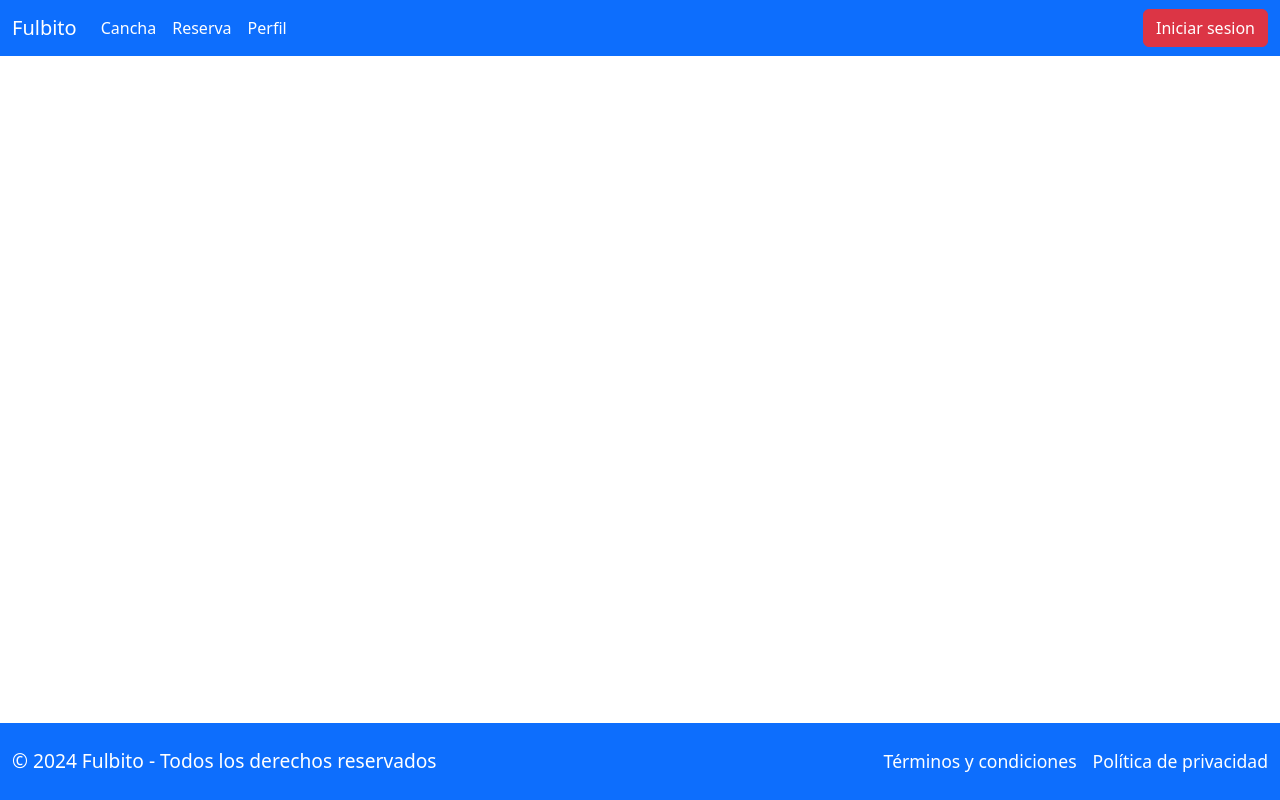
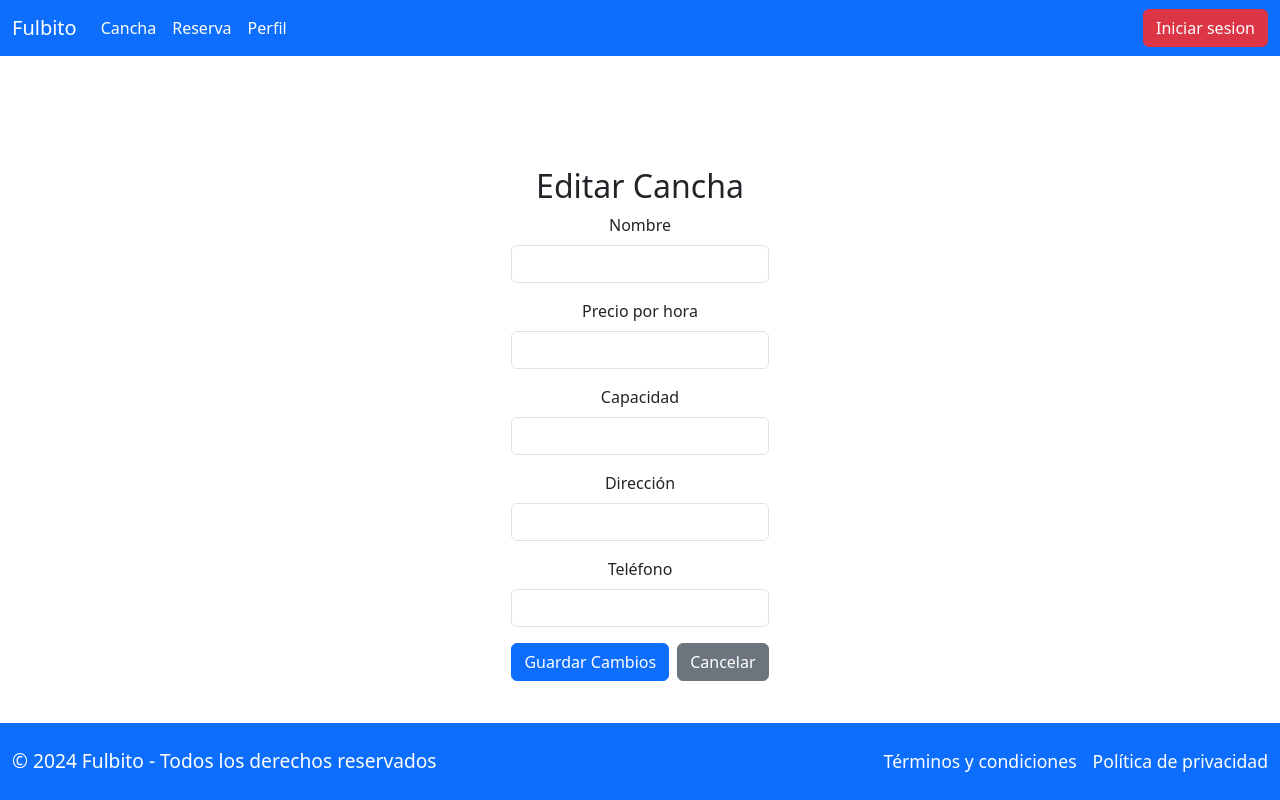
Before and after one commit to FrancoJarc/Fulbito, a React (Vite) app: page /editar/1 in a window 1280 px wide. Built offline with nearby package versions, Linux system fonts and the light colour scheme.

Commit message:
Frontend termiando

```diff
--- a/src/components/reserva/ReservaDueño.jsx
+++ b/src/components/reserva/ReservaDueño.jsx
@@ -1,6 +1,7 @@
 import { useEffect, useState } from "react";
 import { useNavigate } from "react-router-dom";
 import { useAuth } from "../../context/AuthContext";
+import { toast } from "react-toastify";
 
 
 export function ReservaDueño() {
@@ -50,7 +51,7 @@ export function ReservaDueño() {
         });
 
         if (response.ok) {
-            alert("Cancha registrada exitosamente");
+            toast.success("Cancha registrada");
             navigate("/cancha");
         } else {
             alert("Hubo un error al registrar la cancha.");
--- a/src/pages/cancha/Cancha.jsx
+++ b/src/pages/cancha/Cancha.jsx
@@ -38,6 +38,11 @@ export function Cancha() {
         }
     }, [user, token]);
 
+
+    const handleDeleteCancha = (id) => {
+        setCanchas((prevCanchas) => prevCanchas.filter((cancha) => cancha.id !== id));
+    };
+
     return (
         <>
 
@@ -51,12 +56,15 @@ export function Cancha() {
                             key={cancha.id}
                             id={cancha.id}
                             nombre={cancha.nombre}
-                            precio={cancha.precio}
+                            precio_hora={cancha.precio_hora}
                             capacidad={cancha.capacidad}
                             calle={cancha.calle}
                             telefono={cancha.telefono}
                             rol={user.rol}
                             userId={user.id}
+                            canchaUserId={cancha.id_usuario}
+                            token={token}
+                            onDelete={handleDeleteCancha}
                         />
                     ))}
                 </div>
--- a/src/pages/cancha/Card/Card.jsx
+++ b/src/pages/cancha/Card/Card.jsx
@@ -1,13 +1,54 @@
 import { useState } from "react";
 import { toast } from "react-toastify";
 import { useNavigate } from "react-router-dom";
+import { useModal } from "../../../context/ModalContext";
 
 export function Card(props) {
     const navigate = useNavigate();
+     const { openModal } = useModal();
 
     const handleReservar = () => {
         if (props.rol === "jugador") {
-            navigate("/reservas", { state: { canchaId: props.id, userId: props.userId } });        }
+            navigate("/reservas", { state: { canchaId: props.id, userId: props.userId } });
+        }
+    };
+
+    const handleEditar = () => {
+        const { id, nombre, precio_hora, capacidad, calle, telefono, token } = props;
+
+        navigate(`/editar/${id}`, {
+            state: {
+                cancha: { id, nombre, precio_hora, capacidad, calle, telefono, token }
+            }
+        });;
+    };
+
+    const handleEliminar = async () => {
+        const isConfirmed = await openModal({
+            title: "Eliminar cancha",
+            text: "¿Estás seguro que deseas eliminar esta cancha?",
+        });
+
+        if (!isConfirmed) return;
+
+        try {
+            const response = await fetch(`http://localhost:5000/api/canchas/${props.id}`, {
+                method: "DELETE",
+                headers: {
+                    "Authorization": `Bearer ${props.token}`
+                }
+            });
+
+            if (response.ok) {
+                toast.success("Cancha eliminada correctamente");
+                props.onDelete(props.id);
+            } else {
+                toast.error("Hubo un error al eliminar la cancha");
+            }
+        } catch (error) {
+            toast.error("Error al conectar con el servidor");
+        }
+
     };
 
     return (
@@ -17,7 +58,7 @@ export function Card(props) {
                     <b>{props.nombre}</b>
                 </div>
                 <div className="card-body">
-                    <p className="card-text"><b>Precio por hora:</b> {props.precio} </p >
+                    <p className="card-text"><b>Precio por hora:</b> {props.precio_hora}</p>
                     <p className="card-text"><b>Capacidad:</b> {props.capacidad}</p>
                     <p className="card-text"><b>Dirección:</b> {props.calle}</p>
                     <p className="card-text"><b>Teléfono:</b> {props.telefono}</p>
@@ -28,9 +69,19 @@ export function Card(props) {
                             Reservar ahora
                         </button>
                     )}
+
+                    {props.rol === "dueno" && props.userId === props.canchaUserId && (
+                        <>
+                            <button onClick={handleEditar} className="btn btn-warning me-2">
+                                Editar
+                            </button>
+                            <button onClick={handleEliminar} className="btn btn-danger">
+                                Eliminar
+                            </button>
+                        </>
+                    )}
                 </div>
             </div>
-
         </>
     )
 }
--- /dev/null
+++ b/src/pages/cancha/EditarCancha.jsx
@@ -0,0 +1,129 @@
+import { useState, useEffect } from "react";
+import { useNavigate, useLocation } from "react-router-dom";
+import { toast } from "react-toastify";
+import { useAuth } from "../../context/AuthContext";
+
+export function EditarCancha() {
+    const navigate = useNavigate();
+    const location = useLocation();
+    const { user, token } = useAuth();
+    const { cancha } = location.state || {};
+
+    // Inicializa con valores vacíos por defecto
+    const [nombre, setNombre] = useState(cancha?.nombre || "");
+    const [precio_hora, setPrecio] = useState(cancha?.precio_hora || "");
+    const [capacidad, setCapacidad] = useState(cancha?.capacidad || "");
+    const [calle, setCalle] = useState(cancha?.calle || "");
+    const [telefono, setTelefono] = useState(cancha?.telefono || "");
+
+    useEffect(() => {
+        // Solo actualiza si `cancha` tiene valores
+        if (cancha) {
+            setNombre(cancha.nombre);
+            setPrecio(cancha.precio_hora);
+            setCapacidad(cancha.capacidad);
+            setCalle(cancha.calle);
+            setTelefono(cancha.telefono);
+        }
+    }, [cancha]);
+
+    const handleSubmit = async (e) => {
+        e.preventDefault();
+
+        try {
+            const response = await fetch(`http://localhost:5000/api/canchas/${cancha.id}`, {
+                method: "PUT",
+                headers: {
+                    "Content-Type": "application/json",
+                    "Authorization": `Bearer ${token}`,
+                },
+                body: JSON.stringify({
+                    nombre,
+                    precio_hora: parseFloat(precio_hora),
+                    capacidad: parseInt(capacidad),
+                    calle,
+                    telefono: parseInt(telefono),
+                    id_usuario: user.id
+                }),
+            });
+
+            if (!response.ok) {
+                throw new Error(`Error ${response.status}: ${response.statusText}`);
+            }
+
+            toast.success("Cancha actualizada correctamente");
+            navigate("/cancha");
+        } catch (error) {
+            toast.error("Hubo un error al actualizar la cancha");
+        }
+    };
+
+    return (
+        <div className="container mt-5">
+            <h2>Editar Cancha</h2>
+            <form onSubmit={handleSubmit}>
+                <div className="mb-3">
+                    <label className="form-label">Nombre</label>
+                    <input
+                        type="text"
+                        className="form-control"
+                        value={nombre}
+                        onChange={(e) => setNombre(e.target.value)}
+                        required
+                    />
+                </div>
+
+                <div className="mb-3">
+                    <label className="form-label">Precio por hora</label>
+                    <input
+                        type="number"
+                        className="form-control"
+                        value={precio_hora}
+                        onChange={(e) => setPrecio(e.target.value)}
+                        required
+                    />
+                </div>
+
+                <div className="mb-3">
+                    <label className="form-label">Capacidad</label>
+                    <input
+                        type="number"
+                        className="form-control"
+                        value={capacidad}
+                        onChange={(e) => setCapacidad(e.target.value)}
+                        required
+                    />
+                </div>
+
+                <div className="mb-3">
+                    <label className="form-label">Dirección</label>
+                    <input
+                        type="text"
+                        className="form-control"
+                        value={calle}
+                        onChange={(e) => setCalle(e.target.value)}
+                        required
+                    />
+                </div>
+
+                <div className="mb-3">
+                    <label className="form-label">Teléfono</label>
+                    <input
+                        type="text"
+                        className="form-control"
+                        value={telefono}
+                        onChange={(e) => setTelefono(e.target.value)}
+                        required
+                    />
+                </div>
+
+                <button type="submit" className="btn btn-primary">
+                    Guardar Cambios
+                </button>
+                <button type="button" className="btn btn-secondary ms-2" onClick={() => navigate("/cancha")}>
+                    Cancelar
+                </button>
+            </form>
+        </div>
+    );
+}
--- a/src/routes/routes.jsx
+++ b/src/routes/routes.jsx
@@ -1,4 +1,5 @@
 import { Cancha } from "../pages/cancha/Cancha";
+import { EditarCancha } from "../pages/cancha/EditarCancha";
 import { ReservaForm } from "../pages/cancha/ReservaForm";
 import { Login } from "../pages/login/Login";
 import { Perfil } from "../pages/perfil/Perfil";
@@ -14,6 +15,7 @@ export const appRoutes = [
 ]
 
 export const appRoutesSinMenu = [
+    { path : "/editar/:id" ,element: < EditarCancha />, name:"Editar" },
     { path: "/reservas", element: <ReservaForm />, name: "Reservas" },
 ]
 
```
